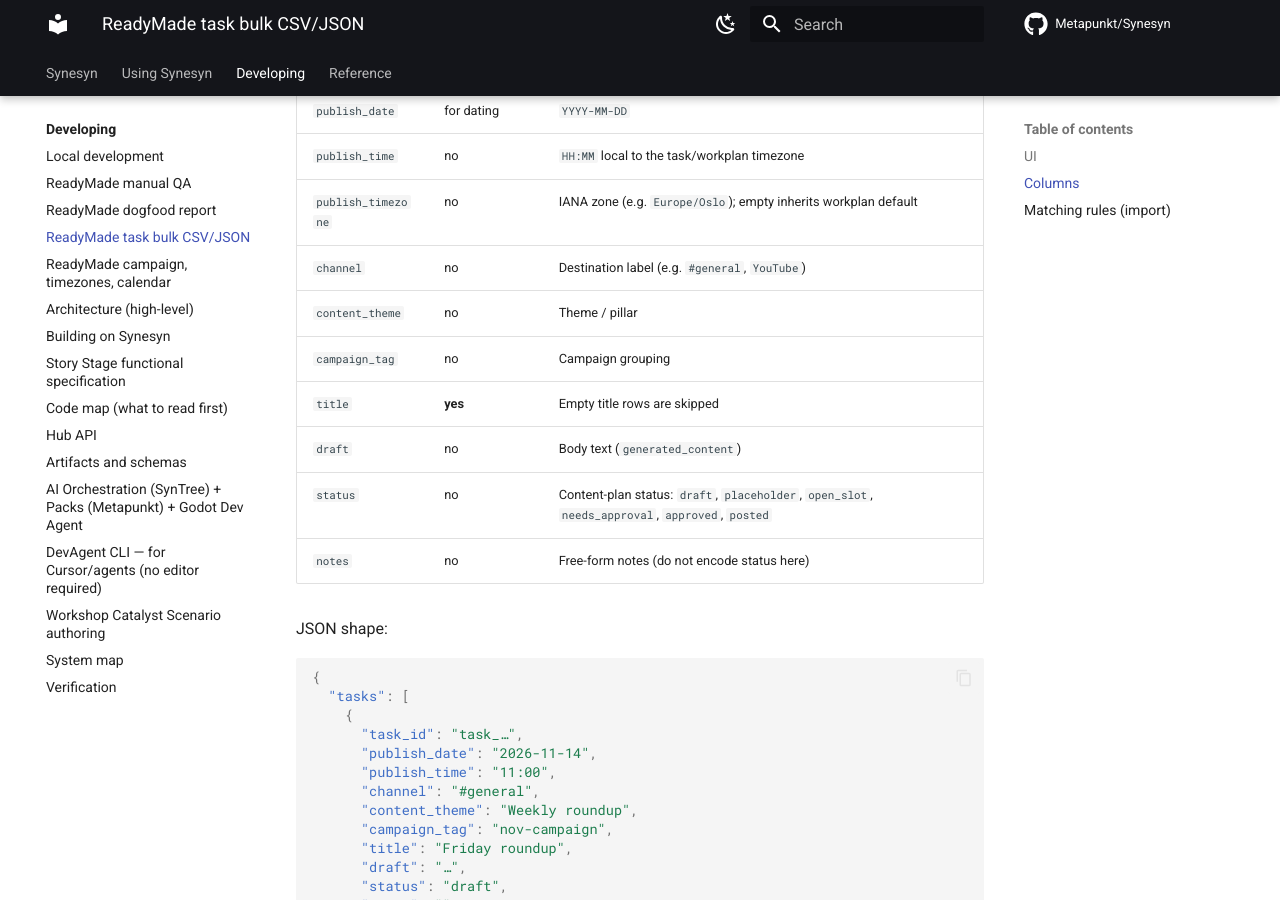
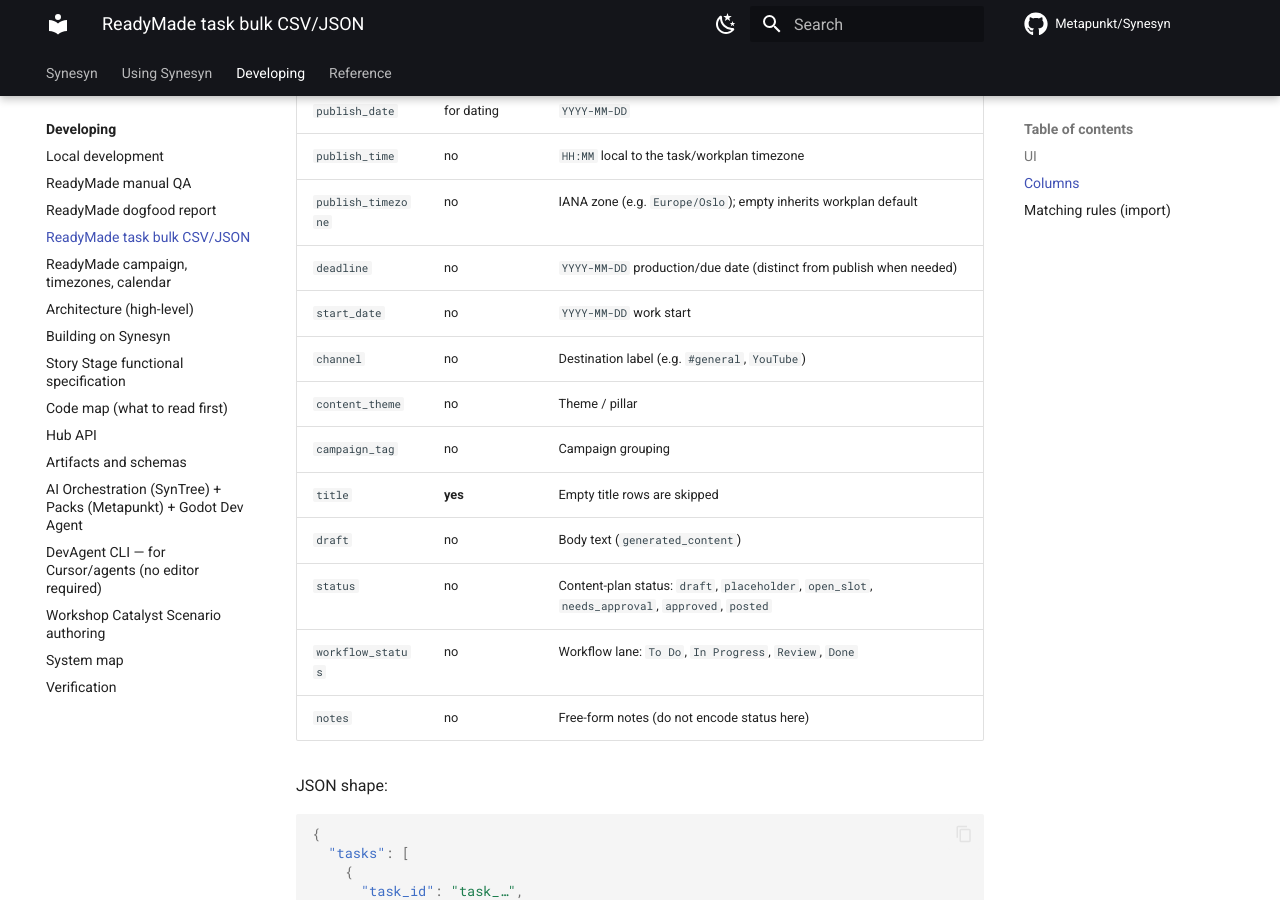
Before and after one commit to Metapunkt/Synesyn, an MkDocs documentation site: the page built from docs/developer-guide/readymade-task-bulk-io.md, in a window 1280 px wide and 900 px high, scrolled down 624 px. Built offline with MkDocs 1.6.1 and Material for MkDocs 9.7.7, drawn with Linux system fonts in a browser that asks for light colours; comment, search, counter and statistics services are not loaded.

Commit message:
feat(readymade): export deadline and workflow_status in task bulk IO
Production pipelines need due dates and workflow lane in CSV/JSON, not
only publish_date and content_status. Round-trip deadline, start_date,
and workflow_status with acceptance coverage and schema docs.

Co-authored-by: synes-bot <synes-bot@users.noreply.github.com>

```diff
--- a/docs/developer-guide/readymade-task-bulk-io.md
+++ b/docs/developer-guide/readymade-task-bulk-io.md
@@ -21,12 +21,15 @@ In **Workplan Manager**:
 | `publish_date` | for dating | `YYYY-MM-DD` |
 | `publish_time` | no | `HH:MM` local to the task/workplan timezone |
 | `publish_timezone` | no | IANA zone (e.g. `Europe/Oslo`); empty inherits workplan default |
+| `deadline` | no | `YYYY-MM-DD` production/due date (distinct from publish when needed) |
+| `start_date` | no | `YYYY-MM-DD` work start |
 | `channel` | no | Destination label (e.g. `#general`, `YouTube`) |
 | `content_theme` | no | Theme / pillar |
 | `campaign_tag` | no | Campaign grouping |
 | `title` | **yes** | Empty title rows are skipped |
 | `draft` | no | Body text (`generated_content`) |
 | `status` | no | Content-plan status: `draft`, `placeholder`, `open_slot`, `needs_approval`, `approved`, `posted` |
+| `workflow_status` | no | Workflow lane: `To Do`, `In Progress`, `Review`, `Done` |
 | `notes` | no | Free-form notes (do not encode status here) |
 
 JSON shape:
```
Also changed, not shown: 2 other files.
